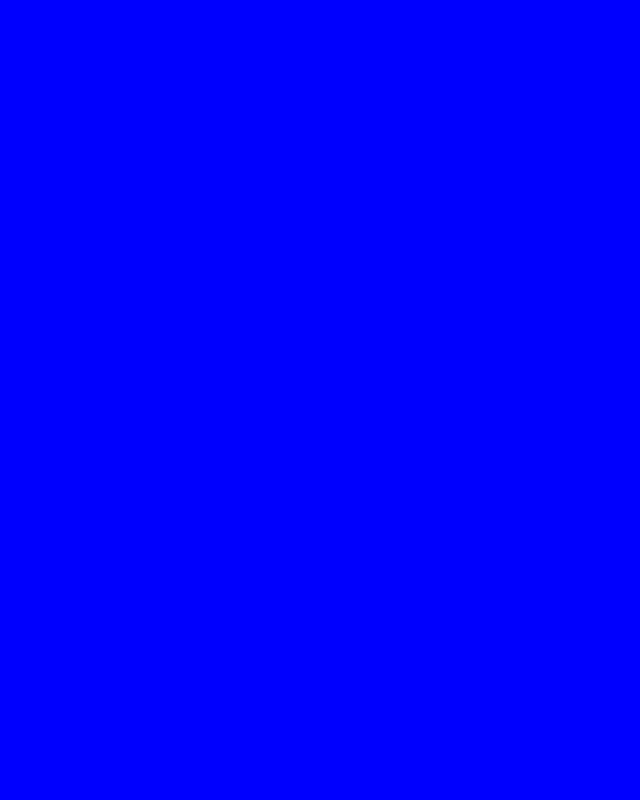
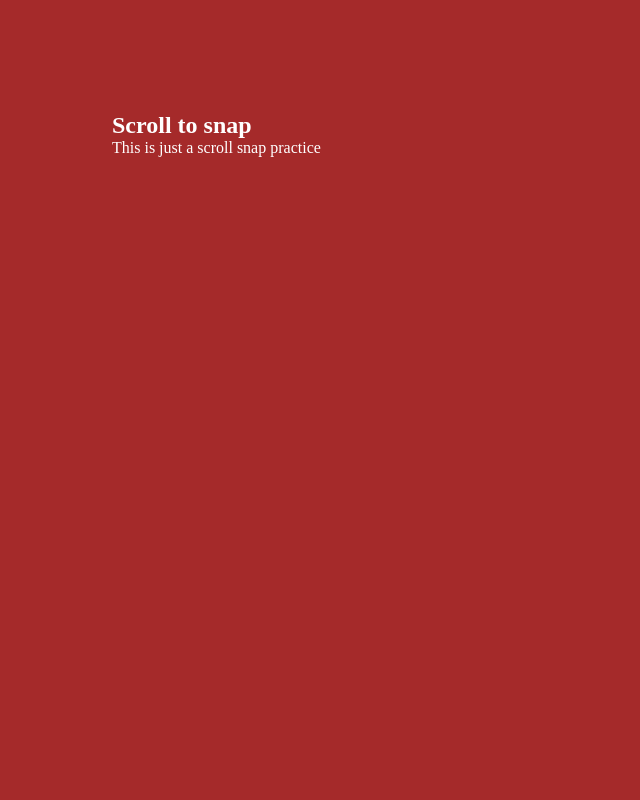
Before and after one commit to samuel-akinboro/scroll-snap-practice, a plain HTML site: page index.html in a window 1280 px wide. Shown: the top 800 px of the page, without its empty margins (0-640 px from the left). Drawn offline with Linux system fonts and the light colour scheme.

Commit message:
full snap feature

```diff
--- a/index.html
+++ b/index.html
@@ -8,7 +8,6 @@
   <link rel="stylesheet" href="style.css">
 </head>
 <body>
-  <main></main>
   <div class="parent">
     <section>
       <h1>Scroll to snap</h1>
--- a/style.css
+++ b/style.css
@@ -7,11 +7,6 @@
 body {
   /* overflow: auto; */
   /* height: 100vh; */
-}
-
-main {
-  background-color: blue;
-  height: 100vh;
 }
 
 .parent {
```
